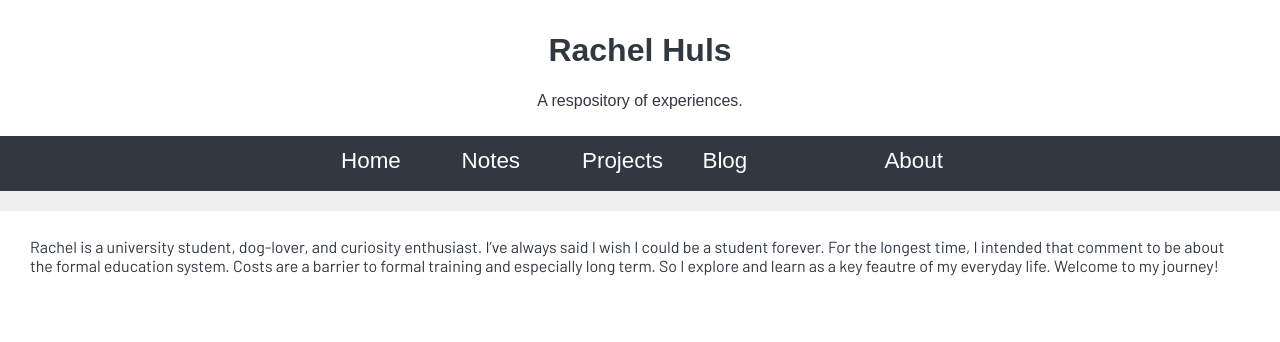
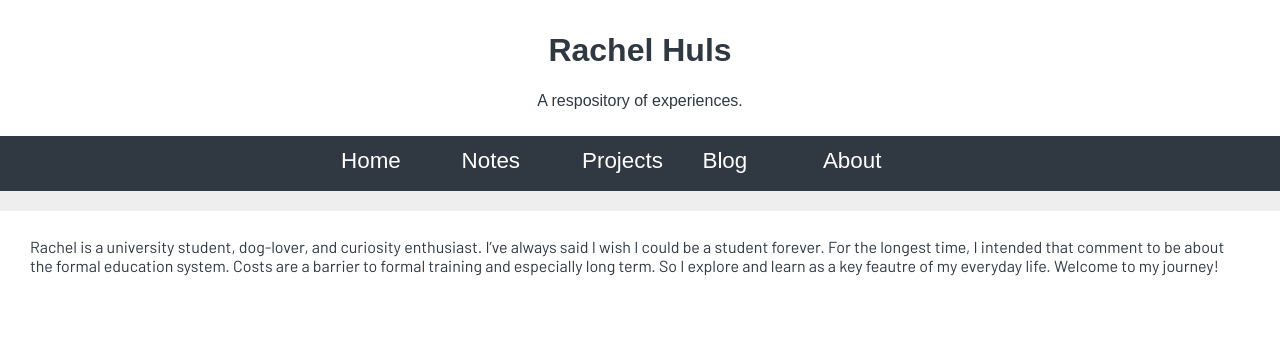
Before and after one commit to rachelhuls/rachelhuls.github.io, a Jekyll site: the page built from about.md, in a window 1280 px wide. Shown: the top 342 px of the page. Built offline with Jekyll 4.4.1, drawn with Linux system fonts in a browser that asks for light colours; some web fonts are replaced.

Commit message:
Update navigation.html

```diff
--- a/_includes/navigation.html
+++ b/_includes/navigation.html
@@ -1,11 +1,7 @@
 <div class="nav">
   <ul>
     {% for item in site.data.navigation %}
-      {%if item.name == "About"%}
-      <li class="{{item.name}}"><a href="{{ item.link }}" style="float:right" {% if page.url == item.link %}class="current"{% endif %}>{{ item.name }}</a></li>
-      {%else%}
-      <li class="{{item.name}}"><a href="{{ item.link }}" style="float:left"{% if page.url == item.link %}class="current"{% endif %}>{{ item.name }}</a></li>
-    {% endif %}
+      <li class="{{item.name}}"><a href="{{ item.link }}"{% if page.url == item.link %}class="current"{% endif %}>{{ item.name }}</a></li>
     {% endfor %}
   </ul>
 </div>
```
